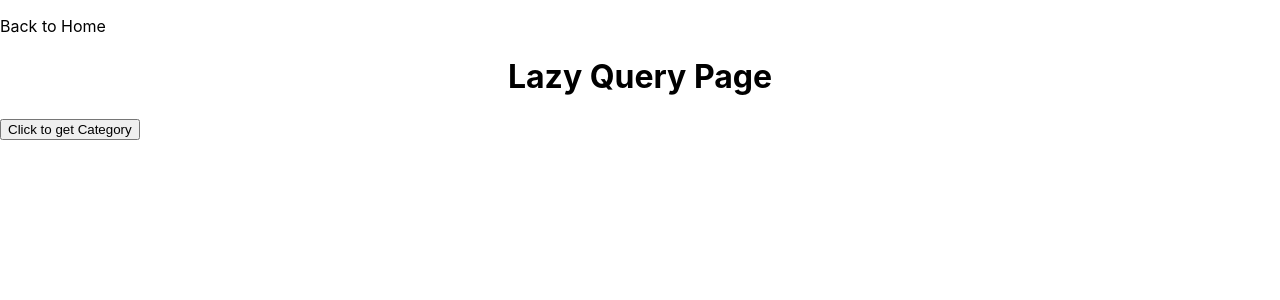
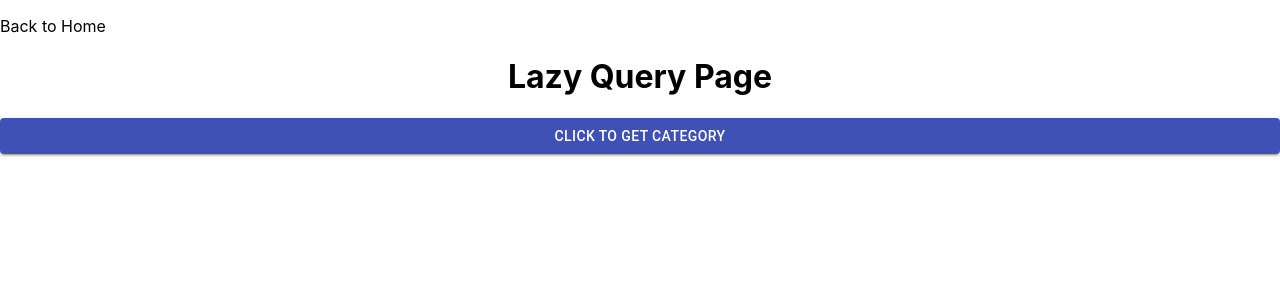
Before and after one commit to hafizha19/NextJS-Fundamental, a Next.js app: page /categories/lazy in a window 1280 px wide. Shown: the top 300 px of the page. Built offline with nearby package versions, Linux system fonts and the light colour scheme.

Commit message:
MUI custom

```diff
--- a/package.json
+++ b/package.json
@@ -10,6 +10,8 @@
   },
   "dependencies": {
     "@apollo/client": "^3.6.6",
+    "@material-ui/core": "^4.12.4",
+    "@material-ui/styles": "^4.11.5",
     "graphql": "^16.5.0",
     "next": "12.1.6",
     "react": "18.1.0",
--- a/pages/categories/lazy.js
+++ b/pages/categories/lazy.js
@@ -1,17 +1,20 @@
 import { GET_CATEGORIES } from "./schema";
-import { styles } from '@styles/Home.module.css'
+// import { styles } from '@styles/Home.module.css'
 import { useLazyQuery } from "@apollo/client";
 import Head from "next/head";
 import Link from "next/link";
+import { useStyles } from "./styles";
+import Button from '@material-ui/core/Button';
 
 const Lazy = () => {
+    const styles = useStyles()
     const [getCategory, { loading, error, data }] = useLazyQuery(GET_CATEGORIES);
 
     if (loading) return <p>Loading ...</p>;
     if (error) return `Error! ${error}`;
 
     return (
-        <div className="{styles.main}">
+        <div>
             <Head>
                 <title>Lazy Query page</title>
                 <meta name="description" content="Generated by create next app" />
@@ -20,17 +23,15 @@ const Lazy = () => {
             <div>
                 <Link href={'/'}><p>Back to Home</p></Link>
                 <h1 style={{ textAlign: 'center' }}>Lazy Query Page</h1>
-                <button onClick={() => getCategory()}>
+                <Button className={styles.buttonCustom} onClick={() => getCategory()} variant="contained" color="primary">
                     Click to get Category
-                </button>
+                </Button>
                 {data?.categories && data.categories.items.map((item) => (
-                    <ul>
-                        <li>
-                            <Link href={`/categories/${item.id}`} key={item.id}>
-                                {item.name}
-                            </Link>
-                        </li>
-                    </ul>
+                    <Link href={`/categories/${item.id}`} key={item.id}>
+                        <p>
+                            {item.name}
+                        </p>
+                    </Link>
                 ))
                 }
             </div>
--- /dev/null
+++ b/pages/categories/styles.js
@@ -0,0 +1,13 @@
+import { makeStyles } from '@material-ui/core/styles';
+
+export const useStyles = makeStyles((theme) => ({
+    buttonCustom: {
+        width: '100%',
+        margin: '10px',
+        [theme.breakpoints.up('xs')]: {
+            background: 'grey',
+            color: 'black'
+        }
+    }
+
+}))
```
Also changed, not shown: pages/categories/[unique].js (+7 -2 lines), pages/categories/index.js (+7 -1 lines), pages/categories/product/[sku].js (+7 -2 lines), 1 other file (tests, documents, lock files or other folders).
